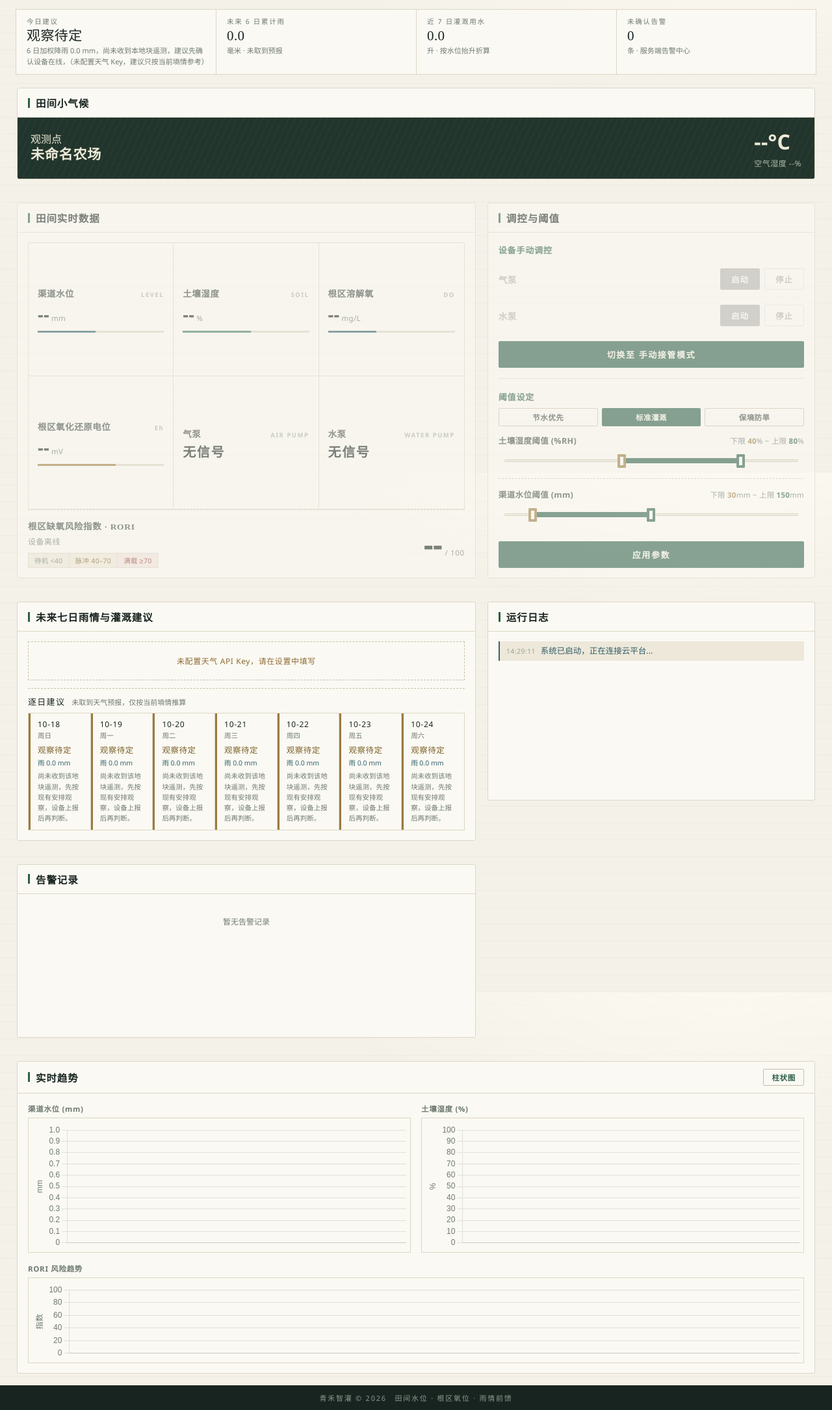
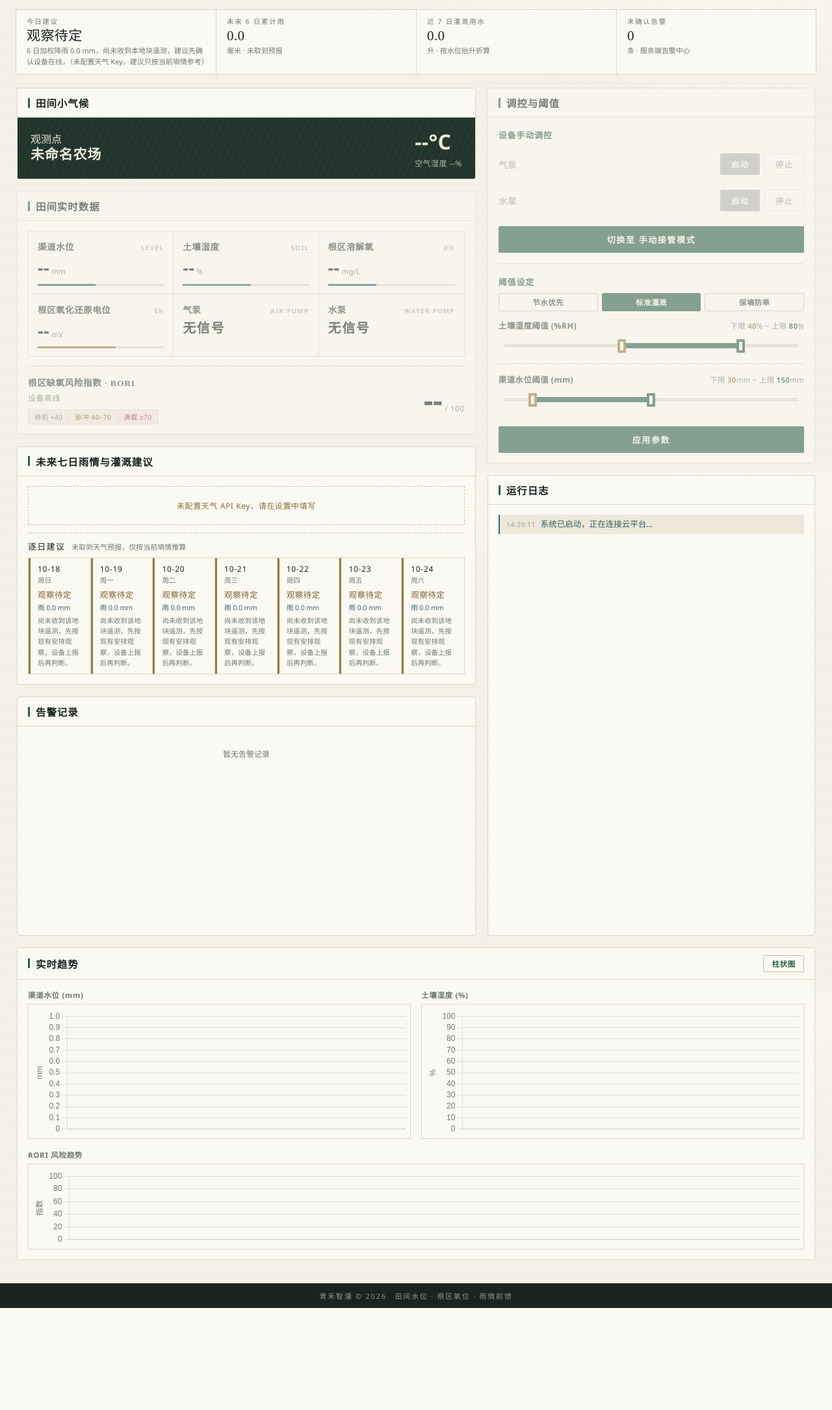
Before and after one commit to hys2006iii/Farm, a Flask app: page /index in a window 1280 px wide. Shown: the part 73-2243 px from the top of the page at 65% size. After the commit the page ends 2086 px from the top, so only its background shows below. Run offline with Flask 3, Linux system fonts and the light colour scheme; the visitor is signed in with stand-in values (Sample User, id 1); data comes from the database, SQL or seed files in the repository; data that the repository does not hold is empty.

Commit message:
revert(ui): 看板排版回退到列内 grid 版式（a773972 的形态）
按用户要求把主页排版改回上一版：撤销 d747cae 的「主网格 + display:contents」重构
与 91b24c5 里追加的版面调整，恢复两列各自成 grid 的旧结构。

- base.css：.left-col/.right-col 恢复为独立 grid（左 auto auto 1fr 1fr / 右 auto 1fr），
  .main-wrap 恢复 grid-template-rows: auto 1fr；小气候回到左列首行（不再通栏）；
  窄屏断点恢复为「两列各自独占一行」的写法。
- dashboard.css：去掉 #sensorPanel 的拉伸铺满规则（读数格不再按剩余高度均分、
  RORI 不再压到卡片底边）；恢复 .right-col > .log-stretch .log-scroll 随行高增长。
- 只回退排版，不回退功能：数据新鲜度胶囊、阈值预设、告警全部确认按钮均保留。

回退的代价（已在 visual_check 里如实标注为已知偏差，不计失败也不隐藏）：
旧版式两列是彼此独立的 grid，行轨道不共享，左列读数卡还要排在小气候卡片下面，
而右列调控卡从列顶开始，两张卡底边相差 39px（读数卡 364px / 调控卡 553px）。
这正是当初用户提出「调控与阈值底部对齐田间四路读数底部」的原因，回退后该对齐失效；
若日后要恢复，把两列首行放进同一条主网格行轨道即可。

验收：876 pytest + 133 node 全绿；浏览器验收 16/16 通过（另有上述 1 项已知偏差）。

```diff
--- a/static/css/base.css
+++ b/static/css/base.css
@@ -132,41 +132,34 @@ body {
 .freshness-pill.freshness-lost { color: #C99A8F; border-left-color: #C1634F; }
 
 /* ===== 主布局 =====
-   需求：左列「田间实时数据」与右列「调控与阈值」底边齐平。
-   做法：.main-wrap 作为唯一 grid，.left-col / .right-col 用 display:contents
-   把卡片直接交给主网格，两张卡显式放到同一行轨道 → 天然等高、底边齐平。
-   行轨道：1 = 小气候 / 调控卡，2 = 读数卡，3 = 雨情建议 / 运行日志，4 = 告警。 */
+   需求：左列「田间实时数据」卡片与右列「调控与阈值」卡片底边齐平。
+   两列卡片数量不同（左 4 张、右 2 张），用列内 grid + 显式行轨道对齐：
+   .left-col 与 .right-col 共用同一条「对齐行」——左列第 2 行、右列第 1 行，
+   两张卡都设 align-self: stretch，行高取二者较大值，底边自然齐平。 */
 .main-wrap {
     flex: 1; padding: 20px 26px 18px;
-    display: grid; grid-template-columns: 7fr 5fr; gap: 18px;
-    grid-template-rows: auto auto auto auto auto;
+    display: grid; grid-template-columns: 7fr 5fr; grid-template-rows: auto 1fr; gap: 18px;
     max-width: 1560px; margin: 0 auto; width: 100%;
 }
-/* 列容器不参与布局，卡片直接成为主网格 item，从而共享行轨道 */
-.left-col, .right-col { display: contents; }
-/* 左列：小气候(1) 读数卡(2) 雨情建议(3) 告警(4)。
-   小气候横贯整行（第 1 行右半边本来空着，会留下一个大缺口），
-   它本身是「田间气象牌」横幅，通栏反而更像顶栏下的一条状态带。 */
-.left-col > .section:nth-child(1) { grid-column: 1 / -1; grid-row: 1; }
-.left-col > .section:nth-child(2) { grid-column: 1; grid-row: 2; }
-.left-col > .section:nth-child(3) { grid-column: 1; grid-row: 3; }
-.left-col > .section:nth-child(4) { grid-column: 1; grid-row: 4; }
-/* 右列：调控卡与读数卡同行(2)、运行日志与雨情建议同行(3) 并撑满其下 */
-.right-col > .section:nth-child(1) { grid-column: 2; grid-row: 2; }
-.right-col > .section:nth-child(2) { grid-column: 2; grid-row: 3 / span 2; }
-/* 卡片间距交给 grid gap，避免 margin 与 gap 叠加 */
-.main-wrap > .section { margin-bottom: 0; }
-/* 读数卡与调控卡撑满第 2 行 → 底边齐平 */
-#sensorPanel, #controlPanel { align-self: stretch; }
+.left-col, .right-col { display: grid; gap: 18px; align-content: start; min-width: 0; }
+/* 左列：小气候 auto / 读数卡 auto（与右列调控卡等高）/ 其余 1fr */
+.left-col { grid-template-rows: auto auto 1fr 1fr; }
+.right-col { grid-template-rows: auto 1fr; }
+/* 列内卡片间距一律交给 grid gap，避免 margin 与 gap 叠加成 36px */
+.left-col > .section, .right-col > .section { margin-bottom: 0; }
+/* 读数卡与调控卡各自撑满所在行 → 两列该行等高、底边齐平 */
+.left-col > #sensorPanel,
+.right-col > #controlPanel { align-self: stretch; }
 /* 调控卡内部纵向撑开，让「应用参数」贴住卡片底边收口 */
 .right-col > #controlPanel { display: flex; flex-direction: column; }
 .right-col > #controlPanel > .section-bd { flex: 1 1 auto; display: flex; flex-direction: column; }
 .right-col > #controlPanel > .section-bd > #autoThresholdArea { display: flex; flex-direction: column; flex: 1 1 auto; }
 .right-col > #controlPanel > .section-bd > #autoThresholdArea > .btn-wide:last-child { margin-top: auto; }
-.section.full-span { grid-column: 1 / -1; grid-row: 5; }
-/* 运行日志与「雨情建议」同处第 3 行起，但保持自身设计高度（不随行拉伸），
-   内部 .log-scroll 仍是固定视窗滚动，维持 dashboard.css 的既有行为 */
-.right-col > .log-stretch { align-self: start; min-height: 0; }
+.section.full-span { grid-column: 1 / -1; }
+/* 运行日志占满第 2 行剩余高度，内部滚动区自适应 */
+.right-col > .log-stretch { min-height: 0; display: flex; flex-direction: column; }
+.right-col > .log-stretch > .section-bd { flex: 1 1 0; display: flex; flex-direction: column; min-height: 0; }
+.right-col > .log-stretch .log-scroll { flex: 1 1 0; height: auto; min-height: 0; overflow-y: auto; }
 
 /* ===== 区块：纸卡片 ===== */
 .section {
@@ -330,16 +323,10 @@ body {
 .hidden { display: none !important; }
 
 /* ===== 响应式 ===== */
-/* 窄屏改单列：撤销显式行列定位，全部卡片按 DOM 顺序单列堆叠，
-   第 2 行「读数卡 / 调控卡」等高约束自动失效，不会塌陷 */
+/* 窄屏改单列后，两列各自独占一行，第 1 行同高约束自动失效，不会塌陷 */
 @media (max-width: 900px) {
-    .main-wrap {
-        grid-template-columns: 1fr; padding: 14px;
-        grid-template-rows: none; grid-auto-rows: auto;
-    }
-    .main-wrap > .section,
-    .left-col > .section, .right-col > .section { grid-column: 1 !important; grid-row: auto !important; }
-    .section.full-span { grid-column: 1 !important; }
+    .main-wrap { grid-template-columns: 1fr; grid-template-rows: none; padding: 14px; }
+    .left-col, .right-col { grid-template-rows: none; align-content: start; }
     .topbar { padding: 8px 14px; gap: 8px; }
     .topbar-btn { padding: 5px 9px; font-size: 11.5px; letter-spacing: 0.04em; }
     .status-col { display: none; }
--- a/static/css/dashboard.css
+++ b/static/css/dashboard.css
@@ -19,18 +19,6 @@
     border-bottom: 1px solid var(--line);
     min-width: 0;
 }
-
-/* 读数卡与调控卡等高（base.css 里同处第 2 行轨道）后，卡片内会多出一段空白。
-   这里把多出来的高度按比例分给六个读数格、把 RORI 收口压到卡片底边，
-   让版面由「上半满、下半空」变成均匀铺满，读数也自然垂直居中。 */
-#sensorPanel { display: flex; flex-direction: column; }
-#sensorPanel > .section-bd {
-    flex: 1 1 auto;
-    display: flex; flex-direction: column; min-height: 0;
-}
-#sensorPanel .sensor-grid { flex: 1 1 auto; grid-auto-rows: 1fr; }
-#sensorPanel .sensor-cell { display: flex; flex-direction: column; justify-content: center; }
-#sensorPanel .rori-row { margin-top: auto; }
 
 .sensor-cell:nth-child(3n) { border-right: none; }
 .sensor-cell:nth-child(n+4) { border-bottom: none; }
@@ -295,10 +283,13 @@
 }
 .rori-approx-note:not([hidden]) { display: block; }
 
-/* ===== 日志：固定视窗内滚动，不撑破卡片 ===== */
+/* ===== 日志：固定视窗内滚动，不撑破卡片；
+   右列第 2 行有富余高度时随卡片一起长高（.log-stretch 由 base.css 撑满 1fr 行） ===== */
 .log-stretch { flex: 0 0 auto; }
 .log-stretch .section-bd { padding-bottom: 8px; }
 .log-stretch .log-scroll { height: 236px; overflow-y: auto; }
+/* 看板右列：日志卡片撑满剩余行高，滚动区跟着长高，不再留大片空白 */
+.right-col > .log-stretch .log-scroll { height: auto; min-height: 236px; }
 .log-item { border-left-width: 2px; padding: 5px 8px 5px 10px; }
 .log-item .log-time { font-variant-numeric: tabular-nums; }
 .log-item .log-msg { font-size: 12.5px; }
```
Also changed, not shown: tools/visual_check.py (+25 -4 lines).
